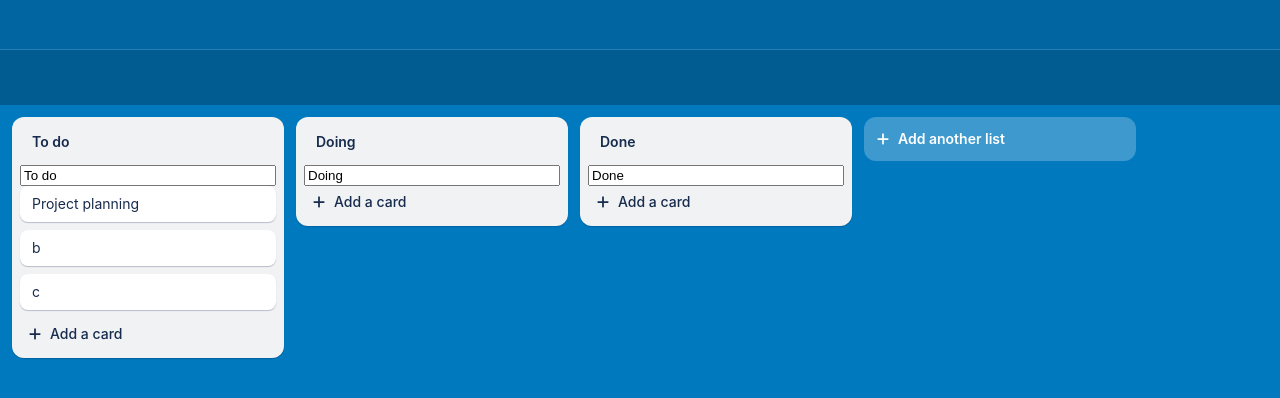
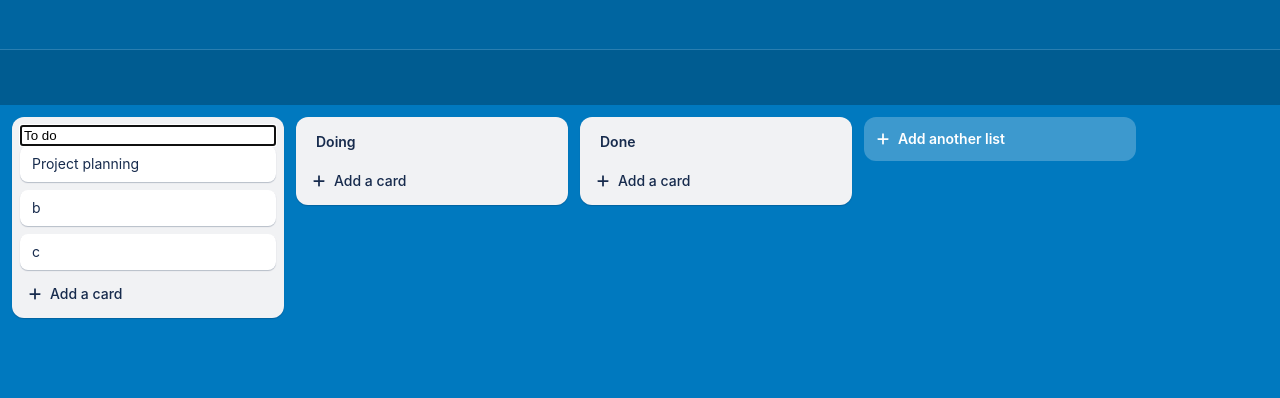
Before and after one commit to WonWoo-Shin/trello-clone, a React (Vite) app: page / in a window 1280 px wide. Both pictures are taken after a click on the button "To do". Shown: the top 398 px of the page. Built offline with nearby package versions, Linux system fonts and the light colour scheme.

Commit message:
board title 클릭 시 수정 가능

```diff
--- a/src/components/Board.tsx
+++ b/src/components/Board.tsx
@@ -1,5 +1,11 @@
 import { Draggable, Droppable } from "react-beautiful-dnd";
-import { BoardBlock, BoardContainer, BoardTitle, Cards } from "../style/style";
+import {
+  BoardBlock,
+  BoardContainer,
+  BoardInput,
+  BoardTitle,
+  Cards,
+} from "../style/style";
 import { memo, useState } from "react";
 import DraggableCard from "./DraggableCard";
 import { ICard, boardOrderState, boardsState } from "../atom";
@@ -14,9 +20,12 @@ interface IBoardProps {
 
 function Board({ boardId, cards, index }: IBoardProps) {
   const [text, setText] = useState(boardId);
+  const [isShow, setIsShow] = useState(false);
+  const toggleShow = () => setIsShow((curr) => !curr);
   const setBoards = useSetRecoilState(boardsState);
   const setBoardOrder = useSetRecoilState(boardOrderState);
   const changeBoardName = () => {
+    toggleShow();
     if (boardId === text) return;
     setBoardOrder((oldOrder) => {
       const targetIndex = oldOrder.indexOf(boardId);
@@ -36,13 +45,22 @@ function Board({ boardId, cards, index }: IBoardProps) {
       {(provided) => (
         <BoardBlock ref={provided.innerRef} {...provided.draggableProps}>
           <BoardContainer>
-            <BoardTitle {...provided.dragHandleProps}>{boardId}</BoardTitle>
-            <input
-              type="text"
-              value={text}
-              onChange={(event) => setText(event.currentTarget.value)}
-              onBlur={changeBoardName}
-            />
+            <BoardTitle
+              {...provided.dragHandleProps}
+              onClick={toggleShow}
+              $isShow={isShow}
+            >
+              {boardId}
+            </BoardTitle>
+            {isShow && (
+              <BoardInput
+                type="text"
+                value={text}
+                onChange={(event) => setText(event.currentTarget.value)}
+                onBlur={changeBoardName}
+                autoFocus
+              />
+            )}
             <Droppable droppableId={boardId}>
               {(provided) => (
                 <Cards ref={provided.innerRef} {...provided.droppableProps}>
--- a/src/style/style.tsx
+++ b/src/style/style.tsx
@@ -54,14 +54,17 @@ export const BoardContainer = styled.div`
   justify-content: space-between;
 `;
 
-export const BoardTitle = styled.h2`
+export const BoardTitle = styled.h2<{ $isShow: boolean }>`
   font-weight: 600;
   height: 32px;
   line-height: 22px;
   padding: 6px 8px;
   padding-left: 12px;
   margin-bottom: 8px;
+  display: ${(props) => props.$isShow && "none"};
 `;
+
+export const BoardInput = styled.input``;
 
 export const Cards = styled.ul``;
 
```
